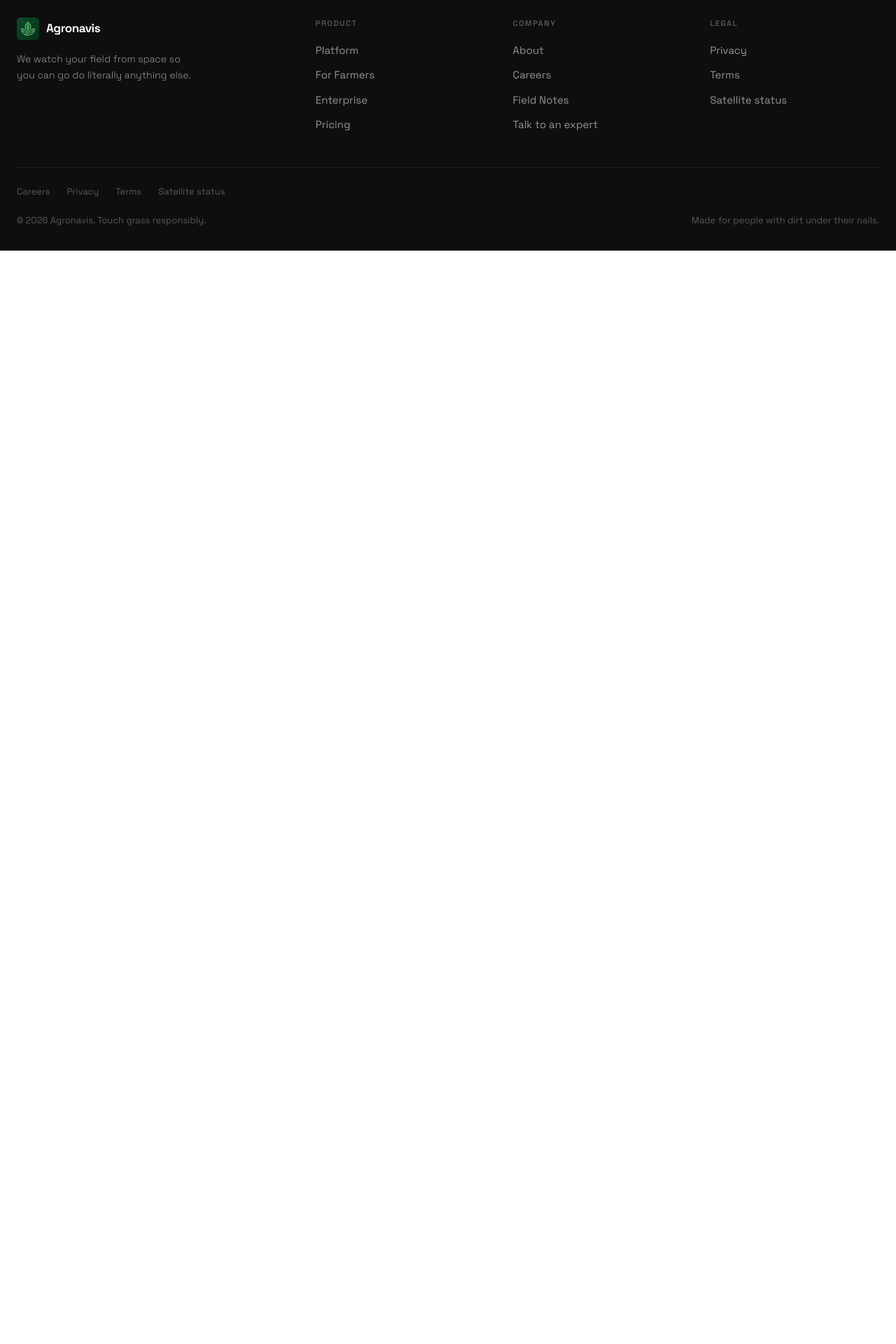
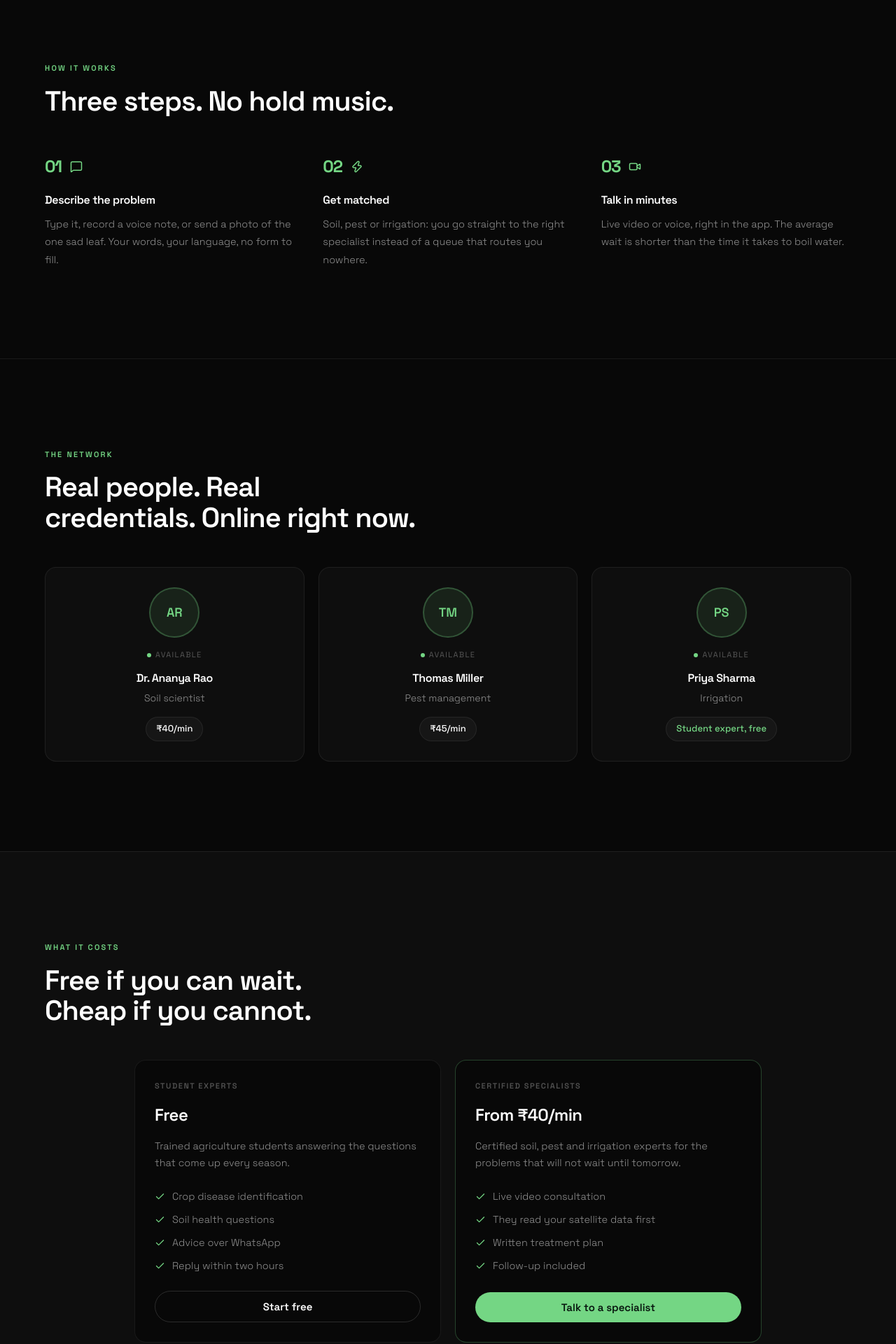
Before and after one commit to jpdevhub/Agronavis-web, a Next.js app: page /consult in a window 1280 px wide. Before the commit this address had no page. Shown: the part 840-2760 px from the top of the page at 70% size. Before the commit the page ends 1198 px from the top, so only its background shows below. Built offline with nearby package versions, Linux system fonts and the light colour scheme.

Commit message:
feat(consult): rebuild the consult page
Now a Server Component: the page had no state despite being marked as a
client component.

```diff
--- /dev/null
+++ b/app/consult/page.tsx
@@ -0,0 +1,184 @@
+import type { Metadata } from 'next';
+import Image from 'next/image';
+import { MessageSquare, Zap, Video, Check } from 'lucide-react';
+import { Reveal, Stagger, StaggerItem } from '@/components/ui/Reveal';
+import EyebrowLabel from '@/components/ui/EyebrowLabel';
+import Button from '@/components/ui/Button';
+
+export const metadata: Metadata = {
+  title: 'Consult: talk to someone who studied soil for nine years',
+  description:
+    'Agronomists, soil scientists and pest specialists on a call in minutes, in your own language. Free student experts, or certified specialists from ₹40/min.',
+};
+
+const steps = [
+  {
+    num: '01',
+    icon: <MessageSquare size={18} />,
+    title: 'Describe the problem',
+    body: 'Type it, record a voice note, or send a photo of the one sad leaf. Your words, your language, no form to fill.',
+  },
+  {
+    num: '02',
+    icon: <Zap size={18} />,
+    title: 'Get matched',
+    body: 'Soil, pest or irrigation: you go straight to the right specialist instead of a queue that routes you nowhere.',
+  },
+  {
+    num: '03',
+    icon: <Video size={18} />,
+    title: 'Talk in minutes',
+    body: 'Live video or voice, right in the app. The average wait is shorter than the time it takes to boil water.',
+  },
+];
+
+const experts = [
+  { name: 'Dr. Ananya Rao', specialty: 'Soil scientist', rate: '₹40/min', initials: 'AR' },
+  { name: 'Thomas Miller', specialty: 'Pest management', rate: '₹45/min', initials: 'TM' },
+  { name: 'Priya Sharma', specialty: 'Irrigation', rate: 'Student expert, free', initials: 'PS' },
+];
+
+const tiers = [
+  {
+    label: 'Student experts',
+    price: 'Free',
+    desc: 'Trained agriculture students answering the questions that come up every season.',
+    features: ['Crop disease identification', 'Soil health questions', 'Advice over WhatsApp', 'Reply within two hours'],
+    cta: 'Start free',
+    href: '/pricing',
+    featured: false,
+  },
+  {
+    label: 'Certified specialists',
+    price: 'From ₹40/min',
+    desc: 'Certified soil, pest and irrigation experts for the problems that will not wait until tomorrow.',
+    features: ['Live video consultation', 'They read your satellite data first', 'Written treatment plan', 'Follow-up included'],
+    cta: 'Talk to a specialist',
+    href: '/pricing',
+    featured: true,
+  },
+];
+
+export default function ConsultPage() {
+  return (
+    <>
+      {/* HERO */}
+      <section className="relative flex min-h-screen items-end overflow-hidden px-6 pt-[calc(var(--spacing-nav)+4rem)] pb-28">
+        <Image src="/images/hero-expert.jpg" alt="" fill priority sizes="100vw" className="object-cover" />
+        <div className="absolute inset-0 bg-canvas/66" />
+
+        <div className="relative mx-auto w-full max-w-[1400px]">
+          <Reveal y={44}>
+            <h1 className="type-display max-w-[15ch] text-balance">Talk to someone who studied soil for nine years.</h1>
+          </Reveal>
+          <Reveal delay={0.16}>
+            <p className="mt-7 max-w-[48ch] text-[1.0625rem] font-light leading-[1.75] text-white/65">
+              Agronomists, soil scientists and pest specialists. In your language, on a call before your tea goes
+              cold.
+            </p>
+            <div className="mt-10">
+              <Button href="#experts">Find an expert</Button>
+            </div>
+          </Reveal>
+        </div>
+      </section>
+
+      {/* HOW IT WORKS */}
+      <section className="border-t border-hairline px-6 py-24 md:py-32">
+        <div className="mx-auto w-full max-w-6xl">
+          <Reveal>
+            <EyebrowLabel>How it works</EyebrowLabel>
+            <h2 className="type-h2 max-w-[20ch] text-balance">Three steps. No hold music.</h2>
+          </Reveal>
+
+          <Stagger className="mt-14 grid gap-10 md:grid-cols-3">
+            {steps.map((step) => (
+              <StaggerItem key={step.num}>
+                <div className="mb-5 flex items-center gap-3 text-accent">
+                  <span className="text-2xl font-bold tracking-tighter">{step.num}</span>
+                  {step.icon}
+                </div>
+                <h3 className="text-base font-semibold tracking-tight text-ink">{step.title}</h3>
+                <p className="mt-2.5 text-[0.9rem] font-light leading-[1.75] text-ink-muted">{step.body}</p>
+              </StaggerItem>
+            ))}
+          </Stagger>
+        </div>
+      </section>
+
+      {/* EXPERTS */}
+      <section id="experts" className="scroll-mt-nav border-t border-hairline px-6 py-24 md:py-32">
+        <div className="mx-auto w-full max-w-6xl">
+          <Reveal>
+            <EyebrowLabel>The network</EyebrowLabel>
+            <h2 className="type-h2 max-w-[22ch] text-balance">Real people. Real credentials. Online right now.</h2>
+          </Reveal>
+
+          <Stagger className="mt-12 grid gap-5 sm:grid-cols-2 lg:grid-cols-3">
+            {experts.map((expert) => (
+              <StaggerItem key={expert.name} className="h-full">
+                <div className="h-full rounded-lg border border-hairline bg-surface p-7 text-center transition-colors hover:border-hairline-strong">
+                  <div className="mx-auto mb-4 flex h-18 w-18 items-center justify-center rounded-full border-2 border-accent-line bg-accent-soft text-lg font-semibold text-accent">
+                    {expert.initials}
+                  </div>
+                  <div className="mb-3 flex items-center justify-center gap-1.5">
+                    <span className="h-1.5 w-1.5 rounded-full bg-accent" />
+                    <span className="text-[0.6875rem] tracking-[0.12em] uppercase text-ink-faint">Available</span>
+                  </div>
+                  <p className="font-semibold tracking-tight text-ink">{expert.name}</p>
+                  <p className="mt-1 text-[0.875rem] font-light text-ink-muted">{expert.specialty}</p>
+                  <span
+                    className={`mt-4 inline-block rounded-full border border-hairline bg-raised px-3.5 py-1.5 text-[0.8125rem] font-medium ${
+                      expert.rate.includes('free') ? 'text-accent' : 'text-ink'
+                    }`}
+                  >
+                    {expert.rate}
+                  </span>
+                </div>
+              </StaggerItem>
+            ))}
+          </Stagger>
+        </div>
+      </section>
+
+      {/* PRICING */}
+      <section className="border-t border-hairline bg-surface px-6 py-24 md:py-32">
+        <div className="mx-auto w-full max-w-6xl">
+          <Reveal>
+            <EyebrowLabel>What it costs</EyebrowLabel>
+            <h2 className="type-h2 max-w-[22ch] text-balance">Free if you can wait. Cheap if you cannot.</h2>
+          </Reveal>
+
+          <Stagger className="mx-auto mt-12 grid max-w-4xl gap-5 md:grid-cols-2">
+            {tiers.map((tier) => (
+              <StaggerItem key={tier.label} className="h-full">
+                <div
+                  className={`flex h-full flex-col gap-4 rounded-lg border bg-canvas p-7 ${
+                    tier.featured ? 'border-accent-line' : 'border-hairline'
+                  }`}
+                >
+                  <p className="text-[0.6875rem] font-semibold tracking-[0.14em] uppercase text-ink-faint">
+                    {tier.label}
+                  </p>
+                  <div className="text-2xl font-semibold tracking-tight text-ink">{tier.price}</div>
+                  <p className="text-[0.9rem] font-light leading-[1.7] text-ink-muted">{tier.desc}</p>
+                  <ul className="flex flex-1 flex-col gap-2.5 pt-2">
+                    {tier.features.map((f) => (
+                      <li key={f} className="flex items-start gap-2.5 text-[0.9rem] font-light text-ink-muted">
+                        <Check size={15} className="mt-1 shrink-0 text-accent" />
+                        {f}
+                      </li>
+                    ))}
+                  </ul>
+                  <Button href={tier.href} variant={tier.featured ? 'primary' : 'outline'} className="mt-2 w-full">
+                    {tier.cta}
+                  </Button>
+                </div>
+              </StaggerItem>
+            ))}
+          </Stagger>
+        </div>
+      </section>
+    </>
+  );
+}
```
